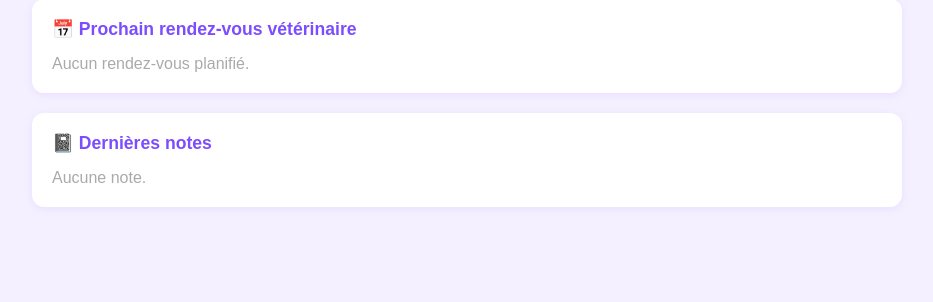
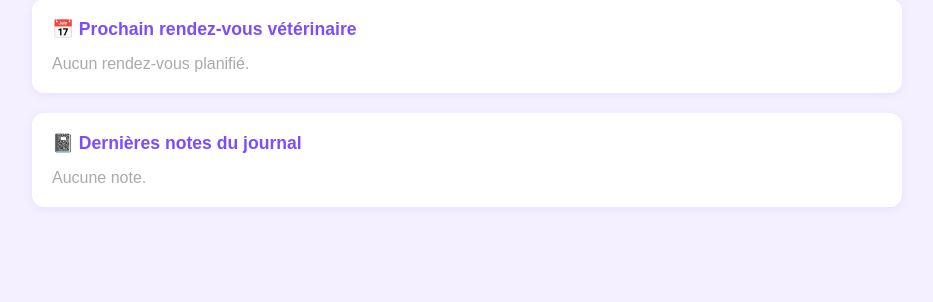
Before and after one commit to mpharisien/ha-routine-enfant, a Flask app: template my-bunny/app/templates/index.html in a window 1280 px wide. Shown: the part 312-614 px from the top of the page, without its empty margins (173-1106 px from the left). Run offline with Flask 3, Linux system fonts and the light colour scheme; the template is opened without the code that fills it, so the values that code supplies are empty; parts of the project's set-up code (start-up, migrations or seed data) failed here and were passed over.

Commit message:
Update header text for latest notes section

```diff
--- a/my-bunny/app/templates/index.html
+++ b/my-bunny/app/templates/index.html
@@ -27,7 +27,7 @@
     {% endif %}
 </div>
 <div class="card">
-    <h2>📓 Dernières notes</h2>
+    <h2>📓 Dernières notes du journal</h2>
     {% if derniers_journaux %}
         {% for j in derniers_journaux %}
             <p><span class="badge">{{ j.date }}</span> <strong>{{ j.titre }}</strong></p>
```
